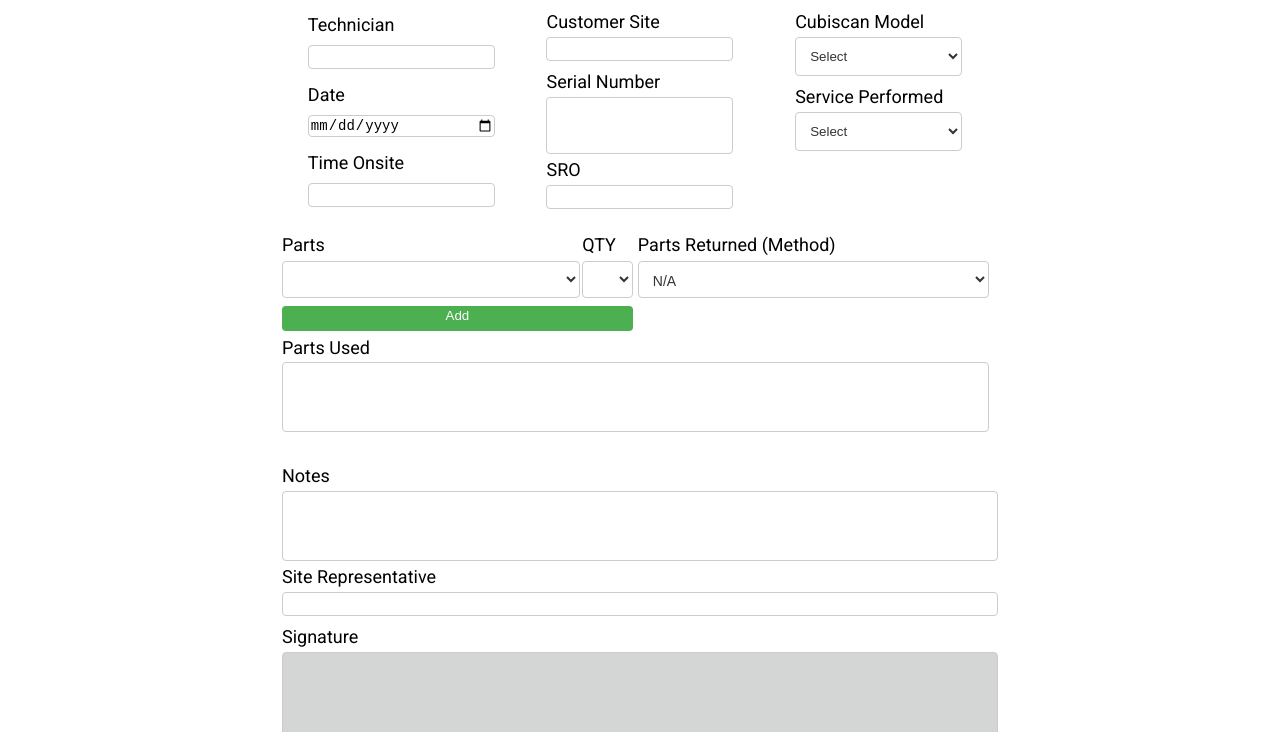
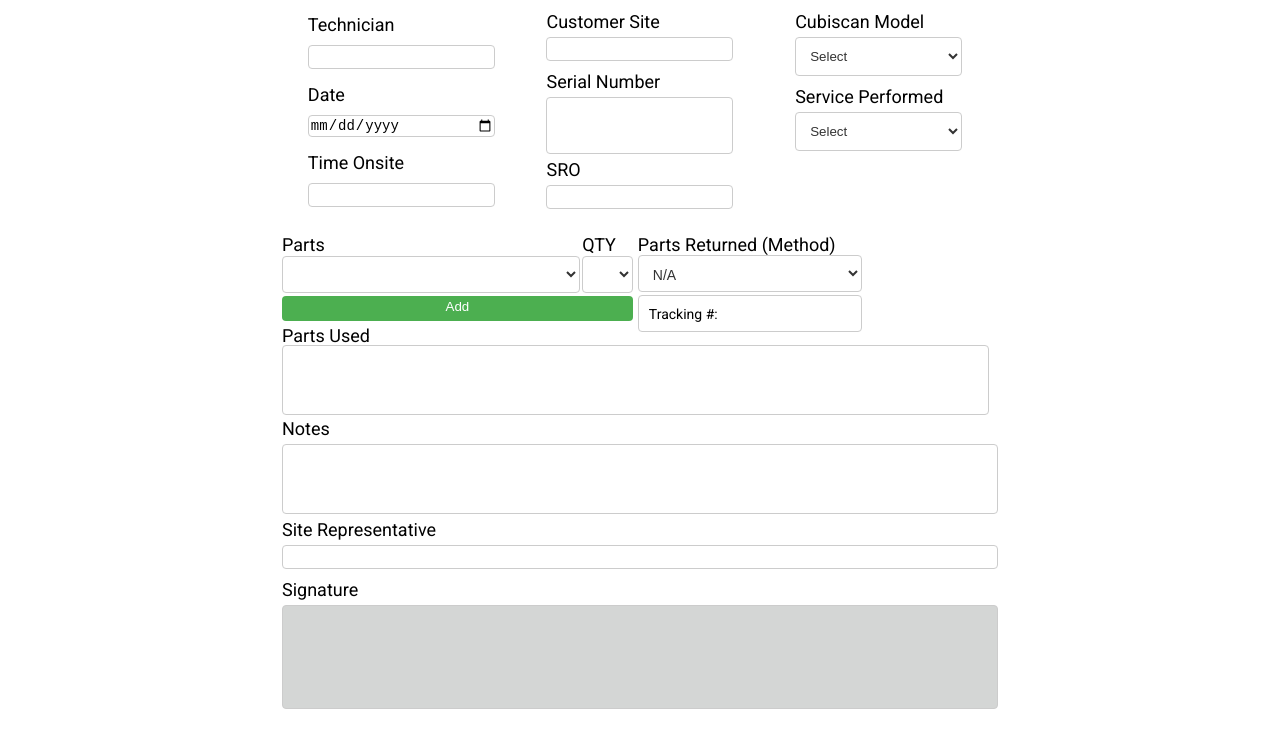
Before and after one commit to Landoseven/CubiscanWorkOrder, a plain HTML site: page index.html in a window 1280 px wide. Shown: the part 68-800 px from the top of the page. Drawn offline with nearby package versions, Linux system fonts and the light colour scheme; a web font is replaced by a local one.

Commit message:
Added tracking - updated styling

```diff
--- a/index.html
+++ b/index.html
@@ -543,7 +543,7 @@
       </div>
       <!-- Contenteditable div for parts used -->
       <div contenteditable="true" id="textAreaParts" name="parts"></div>
-
+      <div id="partColumnTwo">
         <label for="partsreturnlabel" id="partsreturnlabel">Parts Returned (Method)</label>
         <select id="partsReturnDropdown">
           <option value="N/A">N/A</option>
@@ -552,6 +552,9 @@
           <option value="FedEx Ground">FedEx Ground</option>
           <option value="FedEx Drop Off/Return Label">FedEx Drop Off/Return Label</option>
         </select>
+
+        <div contenteditable="true" id="tracking" name="tracking">Tracking #:</div>
+      </div>
     </div>
 
     <!---->
--- a/styles.css
+++ b/styles.css
@@ -159,6 +159,18 @@ input {
   margin-bottom: 5px;
 }
 
+#tracking {
+  grid-column: 2;
+  grid-row: 4;
+  height: 15px;
+  width: inherit; /* Make the textarea full width */
+  resize: vertical; /* Allow resizing only vertically*/
+  font-size: 14px;
+  padding: 10px;
+  border: 1px solid #ccc;
+  border-radius: 4px;
+}
+
 #table1Data {
   display: flex;
   flex-direction: column;
@@ -166,7 +178,7 @@ input {
 
 .parts-container {
   display: grid;
-  grid-template-rows: 11% 14% 28%;
+  grid-template-rows: 11% 14% 32%;
   grid-template-columns: 49% 49%;
   column-gap: 5px;
   margin-bottom: -10px;
@@ -176,7 +188,14 @@ input {
   display: grid;
   grid-template-columns: 85% 1fr;
   grid-column-gap: 2px;
-  grid-template-rows: 103% 167% 118%;
+  grid-template-rows: 103% 189% 135%;
+}
+
+#partColumnTwo {
+  display: grid;
+  grid-template-rows: 118% 185% 0% 137%;
+  justify-content: start;
+  align-items: center;
 }
 
 #parts {
@@ -238,7 +257,6 @@ input {
 
 #partsreturn {
   grid-column: 2;
-
 }
 
 select {
```
Lines whose indentation alone changed are shown as unchanged.
